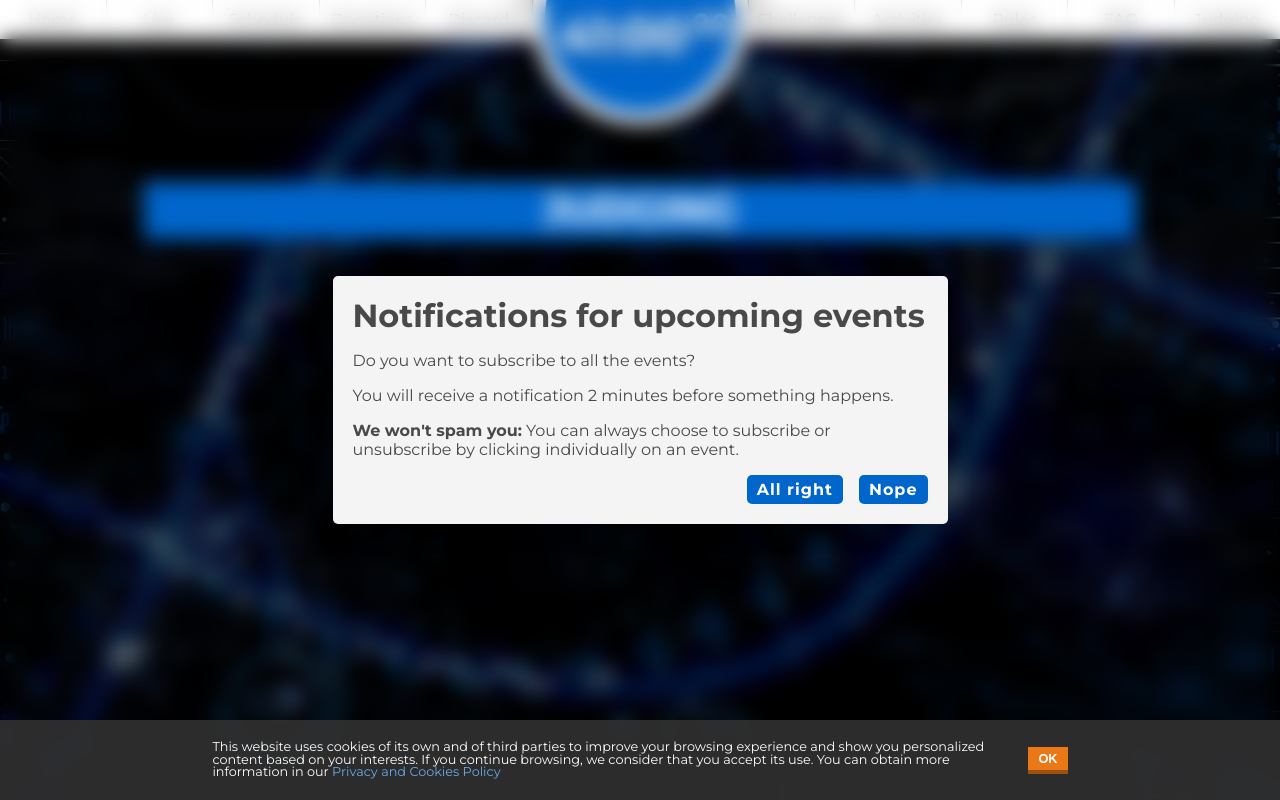
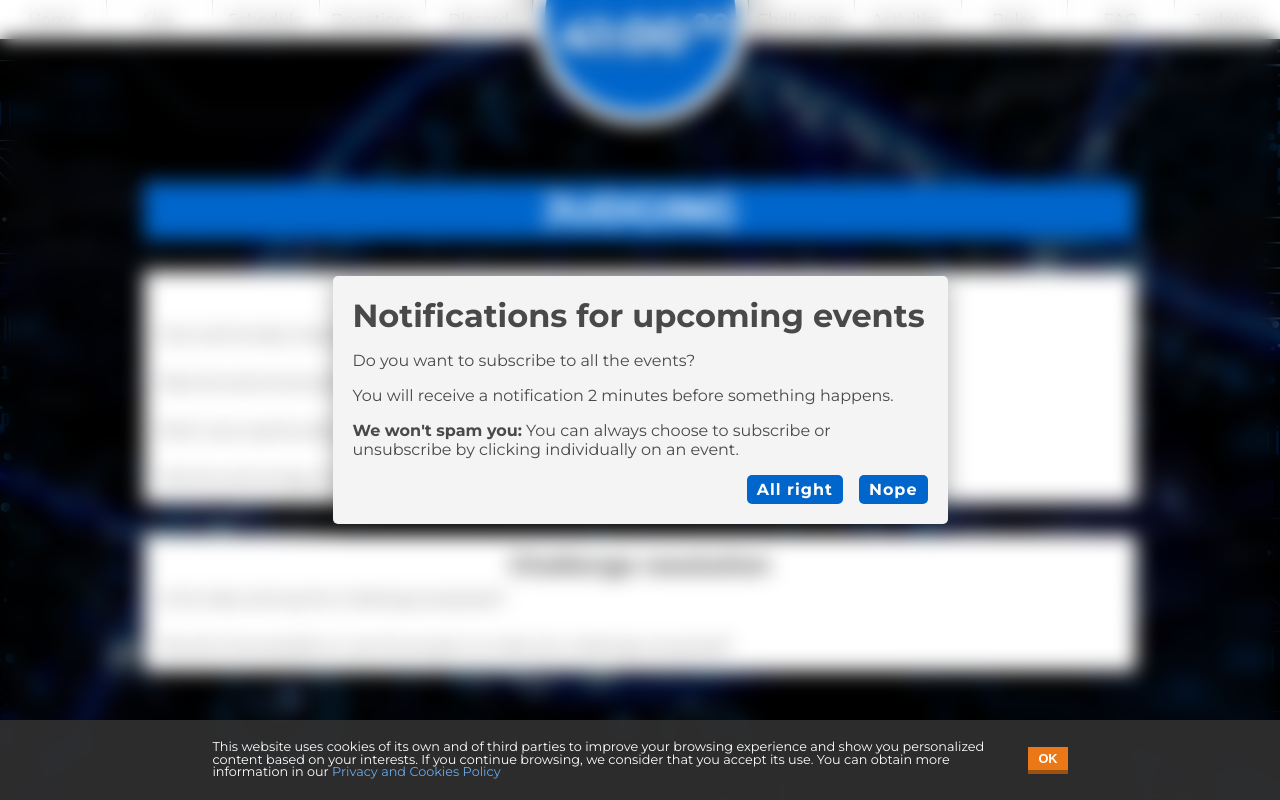
Before and after one commit to EncryptEx/bits-live, a Vue app: page /judging in a window 1280 px wide. Built offline with nearby package versions, Linux system fonts and the light colour scheme.

Commit message:
added judging criteria

```diff
--- a/src/views/Judging.vue
+++ b/src/views/Judging.vue
@@ -3,6 +3,26 @@
     <div class="container">
       <div class="panel large">
         <h1 class="activity-title">Judging</h1>
+      </div>
+      <div class="panel large">
+        <div style="text-align: justify;">
+          <div class="margin-bottom text-centered">
+            <h2>Technology</h2>
+          </div>
+          <p class="margin-bottom">How technically impressive was the hack?</p><br/>
+          <p class="margin-bottom">Was the technical problem that the team tackled difficult?</p><br/>
+          <p class="margin-bottom">Did it use a particularly clever technique or did it use many different components?</p><br/>
+          <p class="margin-bottom">Did the technology involved make you go "Wow"?</p>
+        </div>
+      </div>
+      <div class="panel large">
+        <div style="text-align: justify;">
+          <div class="margin-bottom text-centered">
+            <h2>Challenge resolution</h2>
+          </div>
+          <p class="margin-bottom">Is the idea solving the challenge proposed?</p><br/>
+          <p class="margin-bottom">Would it be possible to use this project to help the challenge proposed?</p>
+        </div>
       </div>
     </div>
   </div>
```
